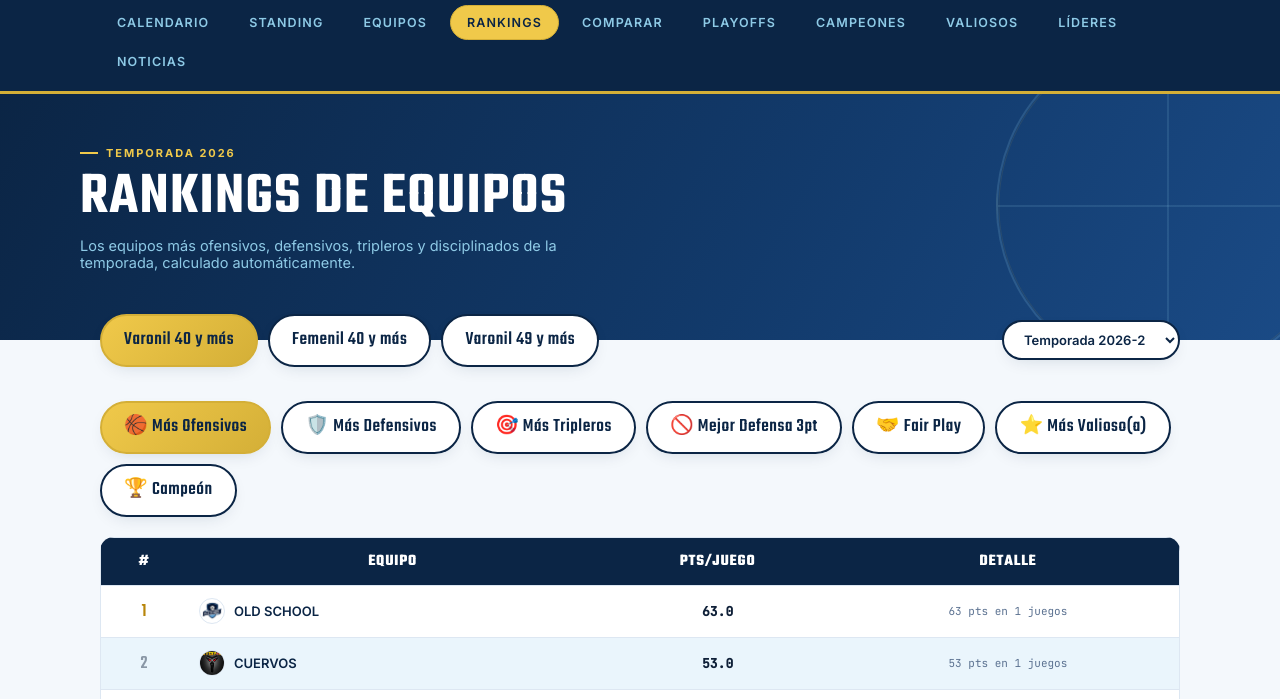
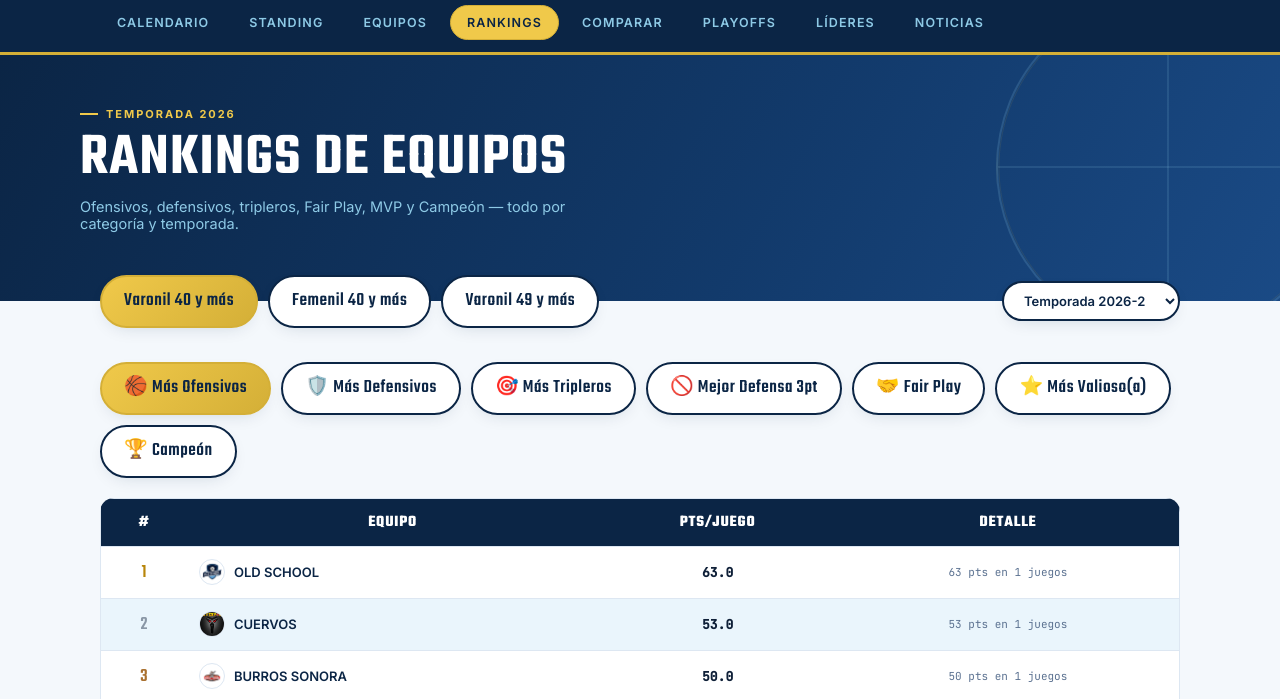
Before and after one commit to inproneg77/LMBCV, a plain HTML site: page rankings/index.html in a window 1280 px wide. Shown: the part 57-756 px from the top of the page. Drawn offline with Linux system fonts and the light colour scheme.

Commit message:
Add files via upload

```diff
--- a/rankings/index.html
+++ b/rankings/index.html
@@ -4,7 +4,7 @@
 <meta charset="UTF-8">
 <meta name="viewport" content="width=device-width, initial-scale=1.0">
 <title>LMBC — Rankings</title>
-<meta name="description" content="Los equipos más ofensivos, defensivos, tripleros y disciplinados de la temporada, calculado automáticamente.">
+<meta name="description" content="Ofensivos, defensivos, tripleros, Fair Play, MVP y Campeón — todo por categoría y temporada.">
 
 <!-- Favicon / ícono al guardar en el celular -->
 <link rel="icon" type="image/png" href="../img/equipos/logovets.png">
@@ -13,12 +13,12 @@
 <!-- Vista previa al compartir (WhatsApp, Facebook, etc.) -->
 <meta property="og:type" content="website">
 <meta property="og:title" content="LMBC — Rankings">
-<meta property="og:description" content="Los equipos más ofensivos, defensivos, tripleros y disciplinados de la temporada, calculado automáticamente.">
+<meta property="og:description" content="Ofensivos, defensivos, tripleros, Fair Play, MVP y Campeón — todo por categoría y temporada.">
 <meta property="og:image" content="https://caborcavets.online/img/equipos/logovets.png">
 <meta property="og:url" content="https://caborcavets.online/rankings/">
 <meta name="twitter:card" content="summary">
 <meta name="twitter:title" content="LMBC — Rankings">
-<meta name="twitter:description" content="Los equipos más ofensivos, defensivos, tripleros y disciplinados de la temporada, calculado automáticamente.">
+<meta name="twitter:description" content="Ofensivos, defensivos, tripleros, Fair Play, MVP y Campeón — todo por categoría y temporada.">
 <meta name="twitter:image" content="https://caborcavets.online/img/equipos/logovets.png">
 
 <link rel="preconnect" href="https://fonts.googleapis.com">
@@ -43,8 +43,6 @@
         <a href="../rankings/index.html" class="active">Rankings</a>
         <a href="../comparar/index.html">Comparar</a>
         <a href="../playoffs/index.html">Playoffs</a>
-        <a href="../campeones/index.html">Campeones</a>
-        <a href="../valiosos/index.html">Valiosos</a>
         <a href="../lideres/index.html">Líderes</a>
         <a href="../noticias/index.html">Noticias</a>
       </nav>
@@ -55,7 +53,7 @@
     <div class="hero__inner">
       <div class="hero__eyebrow">Temporada 2026</div>
       <h1 class="hero__title">Rankings de Equipos</h1>
-      <p class="hero__sub">Los equipos más ofensivos, defensivos, tripleros y disciplinados de la temporada, calculado automáticamente.</p>
+      <p class="hero__sub">Ofensivos, defensivos, tripleros, Fair Play, MVP y Campeón — todo por categoría y temporada.</p>
     </div>
   </div>
 
```
